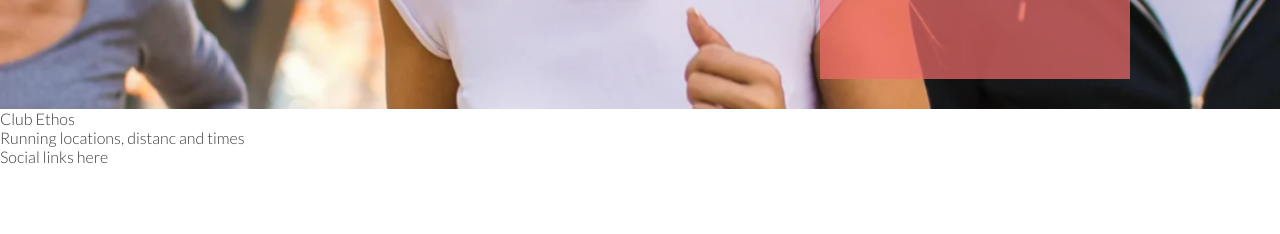
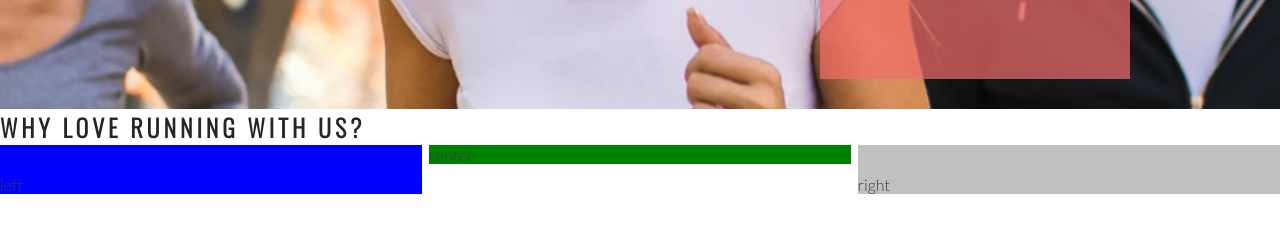
Before and after one commit to assofiejakobsson/love-running, a plain HTML site: page index.html in a window 1280 px wide. Shown: the part 566-800 px from the top of the page. Drawn offline with nearby package versions, Linux system fonts and the light colour scheme.

Commit message:
Add club ethos main structer

```diff
--- a/assets/css/style.css
+++ b/assets/css/style.css
@@ -24,6 +24,8 @@ h1, h2 {
 #logo {
     float: left;
     font-size: 280%;
+
+    margin-left: 30px;
 }
 
 /*Navigation links*/
@@ -112,3 +114,30 @@ h1, h2 {
 
     position: absolute;
 }
+
+/*club ethos*/
+
+#club-ethos {
+    height: 600px;
+}
+
+#left-about {
+    padding-top: 30px;
+    width: 33%;
+    float: left;
+    background-color: blue;
+}
+
+#right-about {
+    padding-top: 30px;
+    width: 33%;
+    float: right;
+    background-color: silver;
+}
+
+#center-about {
+
+    width: 33%;
+    margin: 0 auto;
+    background-color: green;
+}
--- a/index.html
+++ b/index.html
@@ -38,8 +38,11 @@
             <h3>Dublin Docklands & Phoenix Park</h3>
         </div>
     </section>
-    <section>
-        Club Ethos
+    <section id="club-ethos">
+        <h1>Why Love Running With Us?</h1>
+        <div id="left-about">left</div>
+        <div id="right-about">right </div>
+        <div id="center-about">center</div>
     </section>
     <section>
         Running locations, distanc and times
```
